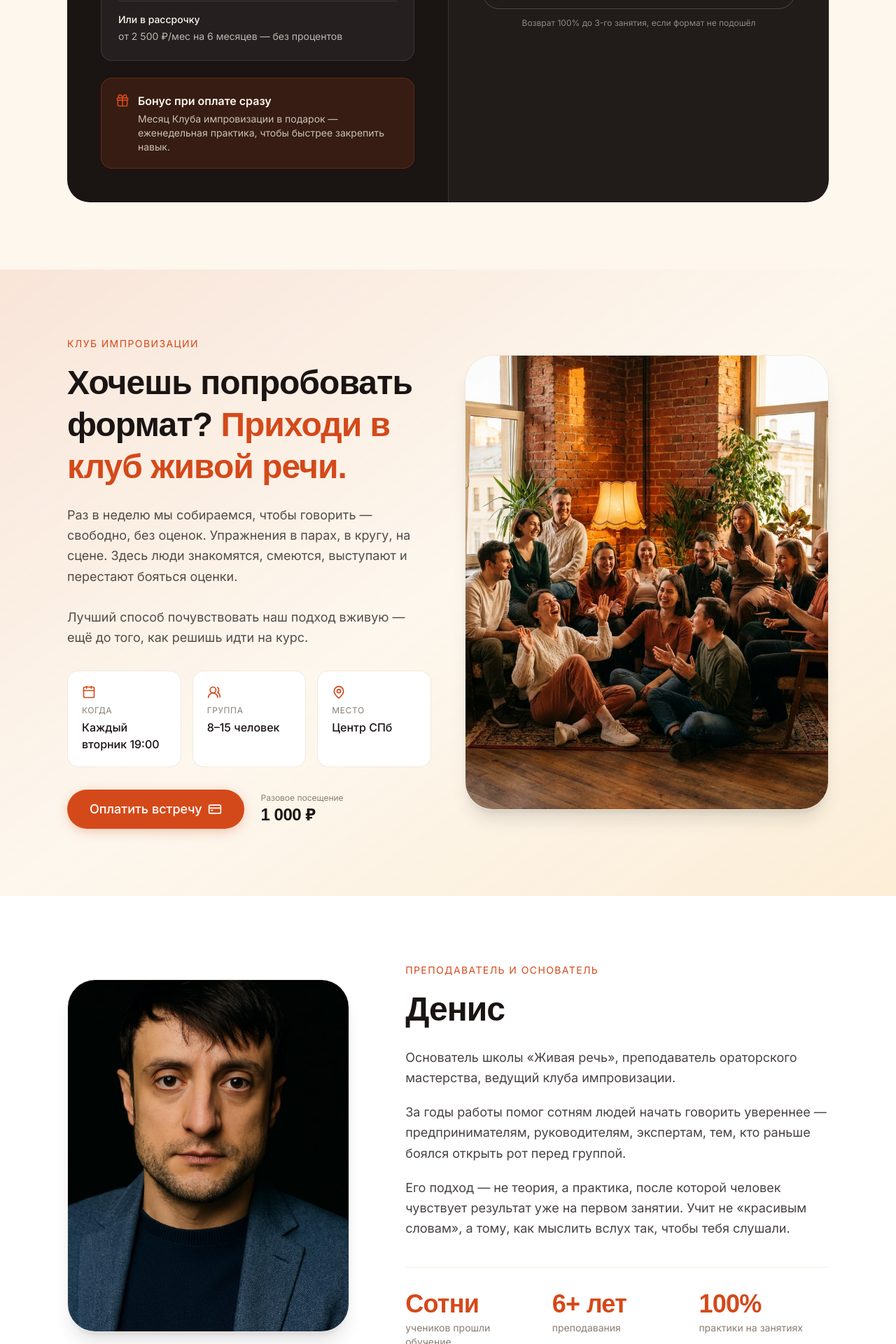
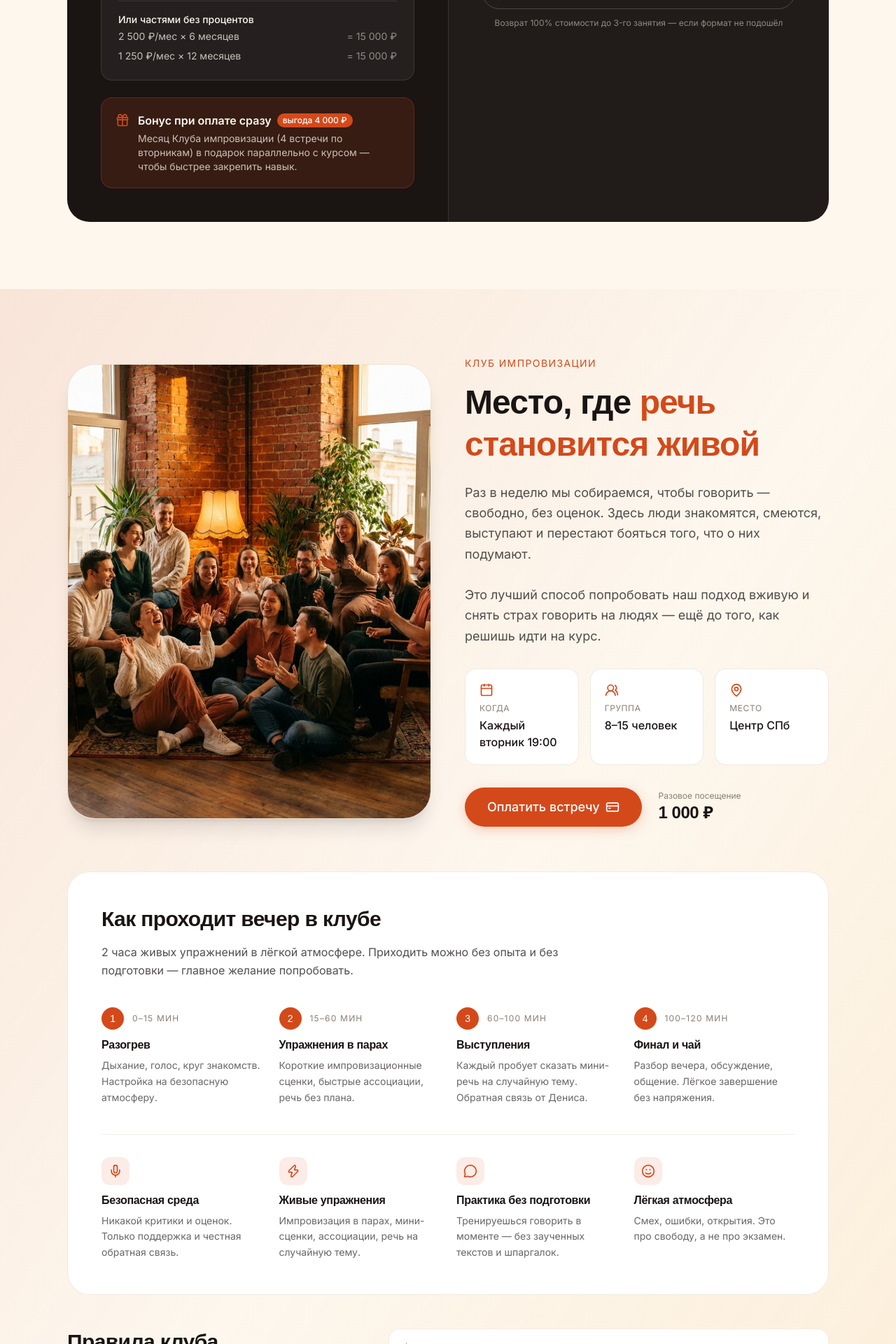
Before and after one commit to proektytelegram-alt/zhivaya-rech, a Next.js app: page / in a window 1280 px wide. Shown: the part 3000-4920 px from the top of the page at 70% size. Built offline with nearby package versions, Linux system fonts and the light colour scheme; a web font is replaced by a local one.

Commit message:
feat: детальный блок клуба (вечер по шагам, правила, атмосфера); правки смыслов — 100% возврат, рассрочка x12, убраны сотни учеников, FAQ обогащён

```diff
--- a/src/app/offer/page.tsx
+++ b/src/app/offer/page.tsx
@@ -119,11 +119,11 @@ export default function OfferPage() {
             </h2>
             <p>
               5.1. Заказчик вправе отказаться от программы «Ступень 1. База»
-              до 3-го занятия включительно. В этом случае Исполнитель
-              возвращает стоимость непосещённых занятий пропорционально
-              остатку программы. Возврат производится на банковский счёт
-              Заказчика в течение 10 рабочих дней с момента получения
-              письменного заявления.
+              до начала 3-го занятия включительно. В этом случае Исполнитель
+              возвращает Заказчику 100% стоимости курса. Возврат производится
+              на банковский счёт Заказчика в течение 10 рабочих дней с
+              момента получения письменного заявления. После начала 3-го
+              занятия возврат не производится.
             </p>
             <p>
               5.2. Разовое посещение клуба импровизации возврату не подлежит,
--- a/src/components/Quiz/QuizResult.tsx
+++ b/src/components/Quiz/QuizResult.tsx
@@ -15,7 +15,8 @@ export function QuizResult({
 }) {
   const a = ARCHETYPES[archetype];
 
-  const tgLink = `https://t.me/zhivayarech_bot?start=quiz_${archetype}`;
+  // TODO: заменить на t.me/zhivayarech_bot когда бот будет создан
+  const tgLink = `https://t.me/zhivayarech`;
 
   return (
     <motion.div
--- a/src/components/sections/Club.tsx
+++ b/src/components/sections/Club.tsx
@@ -1,30 +1,72 @@
 import Image from "next/image";
 import { Container } from "../ui/Container";
 import { PayButton } from "../PayButton";
-import { Calendar, MapPin, Users2, CreditCard } from "lucide-react";
+import {
+  Calendar,
+  MapPin,
+  Users2,
+  CreditCard,
+  Mic,
+  Zap,
+  MessageCircle,
+  Smile,
+} from "lucide-react";
+
+const vibes = [
+  {
+    icon: Mic,
+    title: "Безопасная среда",
+    desc: "Никакой критики и оценок. Только поддержка и честная обратная связь.",
+  },
+  {
+    icon: Zap,
+    title: "Живые упражнения",
+    desc: "Импровизация в парах, мини-сценки, ассоциации, речь на случайную тему.",
+  },
+  {
+    icon: MessageCircle,
+    title: "Практика без подготовки",
+    desc: "Тренируешься говорить в моменте — без заученных текстов и шпаргалок.",
+  },
+  {
+    icon: Smile,
+    title: "Лёгкая атмосфера",
+    desc: "Смех, ошибки, открытия. Это про свободу, а не про экзамен.",
+  },
+];
 
 export function Club() {
   return (
     <section id="club" className="py-24 relative overflow-hidden">
       <div className="absolute inset-0 bg-gradient-to-br from-primary/10 via-transparent to-accent/10 pointer-events-none" />
       <Container className="relative">
-        <div className="grid lg:grid-cols-2 gap-12 items-center">
-          <div>
+        <div className="grid lg:grid-cols-2 gap-12 items-center mb-16">
+          <div className="order-2 lg:order-1 relative aspect-square lg:aspect-[4/5] rounded-[2.5rem] overflow-hidden border border-border/60 shadow-xl">
+            <Image
+              src="/img/club.png"
+              alt="Клуб импровизации в действии"
+              fill
+              className="object-cover"
+              sizes="(max-width: 1024px) 100vw, 50vw"
+            />
+          </div>
+
+          <div className="order-1 lg:order-2">
             <div className="text-sm uppercase tracking-widest text-primary mb-4">
               Клуб импровизации
             </div>
             <h2 className="font-display text-4xl md:text-5xl font-semibold leading-tight mb-6">
-              Хочешь попробовать формат?{" "}
-              <span className="text-primary">Приходи в клуб живой речи.</span>
+              Место, где{" "}
+              <span className="text-primary">речь становится живой</span>
             </h2>
             <p className="text-lg text-foreground/75 leading-relaxed mb-8">
               Раз в неделю мы собираемся, чтобы говорить — свободно, без
-              оценок. Упражнения в парах, в кругу, на сцене. Здесь люди
-              знакомятся, смеются, выступают и перестают бояться оценки.
+              оценок. Здесь люди знакомятся, смеются, выступают и перестают
+              бояться того, что о них подумают.
               <br />
               <br />
-              Лучший способ почувствовать наш подход вживую — ещё до того,
-              как решишь идти на курс.
+              Это лучший способ попробовать наш подход вживую и снять страх
+              говорить на людях — ещё до того, как решишь идти на курс.
             </p>
 
             <div className="grid sm:grid-cols-3 gap-4 mb-8">
@@ -54,15 +96,91 @@ export function Club() {
               </div>
             </div>
           </div>
+        </div>
 
-          <div className="relative aspect-square lg:aspect-[4/5] rounded-[2.5rem] overflow-hidden border border-border/60 shadow-xl">
-            <Image
-              src="/img/club.png"
-              alt="Клуб импровизации в действии"
-              fill
-              className="object-cover"
-              sizes="(max-width: 1024px) 100vw, 50vw"
+        {/* Как проходит вечер */}
+        <div className="rounded-[2rem] bg-card border border-border/60 p-8 md:p-12">
+          <div className="max-w-2xl mb-10">
+            <h3 className="font-display text-2xl md:text-3xl font-semibold leading-tight mb-4">
+              Как проходит вечер в клубе
+            </h3>
+            <p className="text-foreground/75 leading-relaxed">
+              2 часа живых упражнений в лёгкой атмосфере. Приходить можно без
+              опыта и без подготовки — главное желание попробовать.
+            </p>
+          </div>
+
+          <div className="grid md:grid-cols-4 gap-6 mb-10">
+            <Phase
+              step="1"
+              time="0–15 мин"
+              title="Разогрев"
+              desc="Дыхание, голос, круг знакомств. Настройка на безопасную атмосферу."
             />
+            <Phase
+              step="2"
+              time="15–60 мин"
+              title="Упражнения в парах"
+              desc="Короткие импровизационные сценки, быстрые ассоциации, речь без плана."
+            />
+            <Phase
+              step="3"
+              time="60–100 мин"
+              title="Выступления"
+              desc="Каждый пробует сказать мини-речь на случайную тему. Обратная связь от Дениса."
+            />
+            <Phase
+              step="4"
+              time="100–120 мин"
+              title="Финал и чай"
+              desc="Разбор вечера, обсуждение, общение. Лёгкое завершение без напряжения."
+            />
+          </div>
+
+          <div className="grid sm:grid-cols-2 lg:grid-cols-4 gap-6 pt-8 border-t border-border/50">
+            {vibes.map((v) => (
+              <div key={v.title}>
+                <div className="h-10 w-10 rounded-xl bg-primary/10 flex items-center justify-center mb-3">
+                  <v.icon className="h-5 w-5 text-primary" />
+                </div>
+                <h4 className="font-display font-semibold mb-2 leading-tight">
+                  {v.title}
+                </h4>
+                <p className="text-sm text-foreground/65 leading-relaxed">
+                  {v.desc}
+                </p>
+              </div>
+            ))}
+          </div>
+        </div>
+
+        {/* Правила клуба */}
+        <div className="mt-12 grid md:grid-cols-[1fr_1.5fr] gap-10 items-start">
+          <div>
+            <h3 className="font-display text-2xl md:text-3xl font-semibold leading-tight mb-4">
+              Правила клуба
+            </h3>
+            <p className="text-foreground/70">
+              Простые договорённости, которые делают атмосферу комфортной для
+              каждого.
+            </p>
+          </div>
+          <div className="space-y-3">
+            {[
+              "Мы не критикуем — мы поддерживаем и даём честную обратную связь",
+              "Можно не выступать, если пока не готов. Сиди, смотри, входи в ритм",
+              "Ничего приносить не нужно. Только удобную обувь и настрой",
+              "Ошибаться не стыдно — именно через ошибки и рождается свобода",
+              "Всё, что происходит в клубе, остаётся в клубе — никакой записи и видео",
+            ].map((rule) => (
+              <div
+                key={rule}
+                className="flex gap-3 p-4 rounded-2xl bg-card border border-border/50"
+              >
+                <span className="text-primary text-xl leading-none">✦</span>
+                <span className="text-foreground/85">{rule}</span>
+              </div>
+            ))}
           </div>
         </div>
       </Container>
@@ -89,3 +207,30 @@ function InfoCard({
     </div>
   );
 }
+
+function Phase({
+  step,
+  time,
+  title,
+  desc,
+}: {
+  step: string;
+  time: string;
+  title: string;
+  desc: string;
+}) {
+  return (
+    <div className="relative">
+      <div className="flex items-center gap-3 mb-3">
+        <div className="h-8 w-8 rounded-full bg-primary text-white font-display text-sm flex items-center justify-center">
+          {step}
+        </div>
+        <div className="text-xs text-muted uppercase tracking-widest">
+          {time}
+        </div>
+      </div>
+      <h4 className="font-display font-semibold mb-2 leading-tight">{title}</h4>
+      <p className="text-sm text-foreground/65 leading-relaxed">{desc}</p>
+    </div>
+  );
+}
--- a/src/components/sections/Denis.tsx
+++ b/src/components/sections/Denis.tsx
@@ -28,9 +28,9 @@ export function Denis() {
                 мастерства, ведущий клуба импровизации.
               </p>
               <p>
-                За годы работы помог сотням людей начать говорить увереннее —
-                предпринимателям, руководителям, экспертам, тем, кто раньше
-                боялся открыть рот перед группой.
+                Работает с предпринимателями, руководителями, экспертами — и
+                с теми, кто раньше боялся открыть рот перед группой. Верит,
+                что говорить свободно — навык, доступный каждому.
               </p>
               <p>
                 Его подход — не теория, а практика, после которой человек
@@ -40,9 +40,9 @@ export function Denis() {
             </div>
 
             <div className="mt-10 grid grid-cols-3 gap-6 pt-8 border-t border-border/50">
-              <Stat number="Сотни" label="учеников прошли обучение" />
-              <Stat number="6+ лет" label="преподавания" />
               <Stat number="100%" label="практики на занятиях" />
+              <Stat number="до 30" label="человек в группе" />
+              <Stat number="1 мес" label="до свободной речи" />
             </div>
           </div>
         </div>
--- a/src/components/sections/FAQ.tsx
+++ b/src/components/sections/FAQ.tsx
@@ -12,7 +12,15 @@ const faqs = [
   },
   {
     q: "А если я пропущу занятие?",
-    a: "У нас формат офлайн — никаких записей не будет. Если пропустишь — Денис после занятия коротко расскажет, что было, и пришлёт упражнение для самостоятельной отработки. Но мы не рекомендуем пропускать больше 1–2 занятий: каждая встреча — продолжение предыдущей, и выпадать из группы обидно прежде всего самому.",
+    a: "У нас формат офлайн — никаких записей не будет. Если пропустишь — Денис после занятия коротко расскажет, что было, и пришлёт упражнение для самостоятельной отработки. Мы не рекомендуем пропускать больше 1–2 занятий: каждая встреча — продолжение предыдущей. Если знаешь заранее, что не сможешь вовремя — можем перенести твоё место на следующий поток.",
+  },
+  {
+    q: "Где будут проходить занятия?",
+    a: "В центре Санкт-Петербурга — точный адрес и карту пришлём за несколько дней до старта курса. Ориентируемся на площадки в 5–10 минутах от метро Сенная, Адмиралтейская или Невский проспект.",
+  },
+  {
+    q: "Что нужно взять с собой?",
+    a: "Ничего. Удобную обувь, блокнот по желанию и настрой на практику. Все материалы и упражнения — у нас.",
   },
   {
     q: "Нужна ли какая-то подготовка, опыт?",
@@ -20,7 +28,7 @@ const faqs = [
   },
   {
     q: "Есть ли гарантия?",
-    a: "Если к 3-му занятию ты почувствуешь, что формат тебе не подходит — вернём деньги за оставшиеся занятия, без вопросов. Гарантий «ты станешь Стивом Джобсом за месяц» не даём — так не работает. Но честную практику и обратную связь на каждом занятии — гарантируем.",
+    a: "Да. Если к 3-му занятию ты почувствуешь, что формат тебе не подходит — вернём 100% стоимости курса, без вопросов. Гарантий «ты станешь Стивом Джобсом за месяц» не даём — так не работает. Но честную практику и обратную связь на каждом занятии — гарантируем.",
   },
   {
     q: "Как проходят занятия?",
--- a/src/components/sections/Program.tsx
+++ b/src/components/sections/Program.tsx
@@ -111,7 +111,7 @@ export function Program() {
                   <div className="text-background/60">Старт курса</div>
                   <div className="font-semibold text-base">1 мая</div>
                   <div className="text-background/60 mt-2">Осталось</div>
-                  <div className="font-semibold text-base">15 мест</div>
+                  <div className="font-semibold text-base">7 мест</div>
                 </div>
               </div>
 
@@ -141,10 +141,15 @@ export function Program() {
                 <div className="text-background/60 text-sm mb-4">
                   за 1 месяц · 8 занятий по 3 часа
                 </div>
-                <div className="pt-4 border-t border-background/10 text-sm">
-                  <div className="font-medium mb-1">Или в рассрочку</div>
-                  <div className="text-background/70">
-                    от 2 500 ₽/мес на 6 месяцев — без процентов
+                <div className="pt-4 border-t border-background/10 text-sm space-y-2">
+                  <div className="font-medium mb-1">Или частями без процентов</div>
+                  <div className="flex justify-between text-background/75">
+                    <span>2 500 ₽/мес × 6 месяцев</span>
+                    <span className="text-background/50">= 15 000 ₽</span>
+                  </div>
+                  <div className="flex justify-between text-background/75">
+                    <span>1 250 ₽/мес × 12 месяцев</span>
+                    <span className="text-background/50">= 15 000 ₽</span>
                   </div>
                 </div>
               </div>
@@ -154,12 +159,18 @@ export function Program() {
                 <div className="flex items-start gap-3">
                   <Gift className="h-5 w-5 text-primary flex-shrink-0 mt-0.5" />
                   <div>
-                    <div className="font-semibold mb-1">
-                      Бонус при оплате сразу
+                    <div className="flex items-center gap-2 mb-1">
+                      <span className="font-semibold">
+                        Бонус при оплате сразу
+                      </span>
+                      <span className="text-xs bg-primary text-white px-2 py-0.5 rounded-full font-medium">
+                        выгода 4 000 ₽
+                      </span>
                     </div>
                     <div className="text-sm text-background/75">
-                      Месяц Клуба импровизации в подарок — еженедельная
-                      практика, чтобы быстрее закрепить навык.
+                      Месяц Клуба импровизации (4 встречи по вторникам) в
+                      подарок параллельно с курсом — чтобы быстрее закрепить
+                      навык.
                     </div>
                   </div>
                 </div>
@@ -199,7 +210,8 @@ export function Program() {
                   </button>
                 </a>
                 <p className="text-xs text-background/50 text-center mt-3">
-                  Возврат 100% до 3-го занятия, если формат не подошёл
+                  Возврат 100% стоимости до 3-го занятия — если формат не
+                  подошёл
                 </p>
               </div>
             </div>
```
